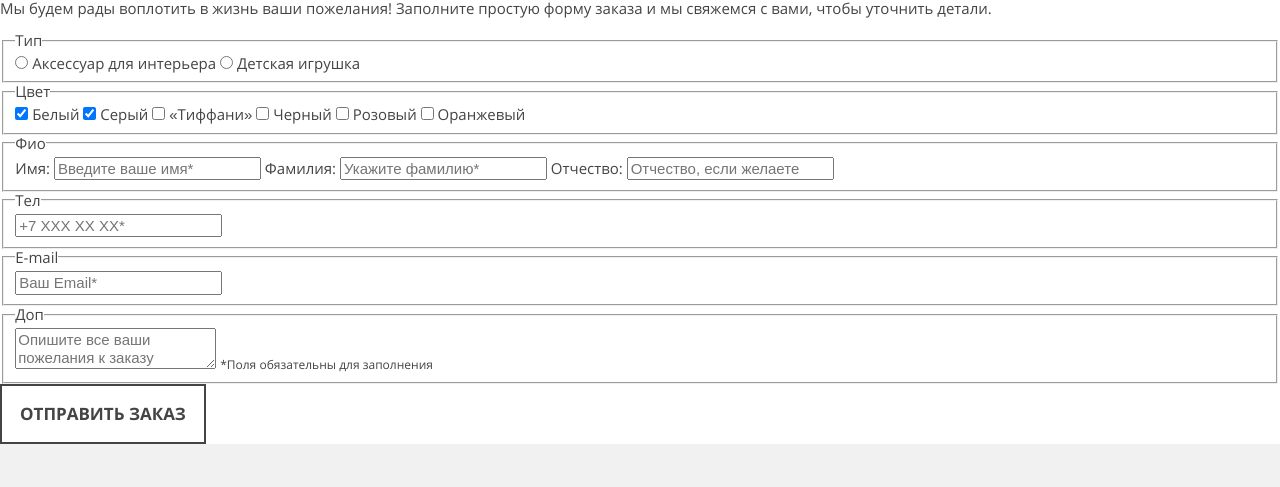
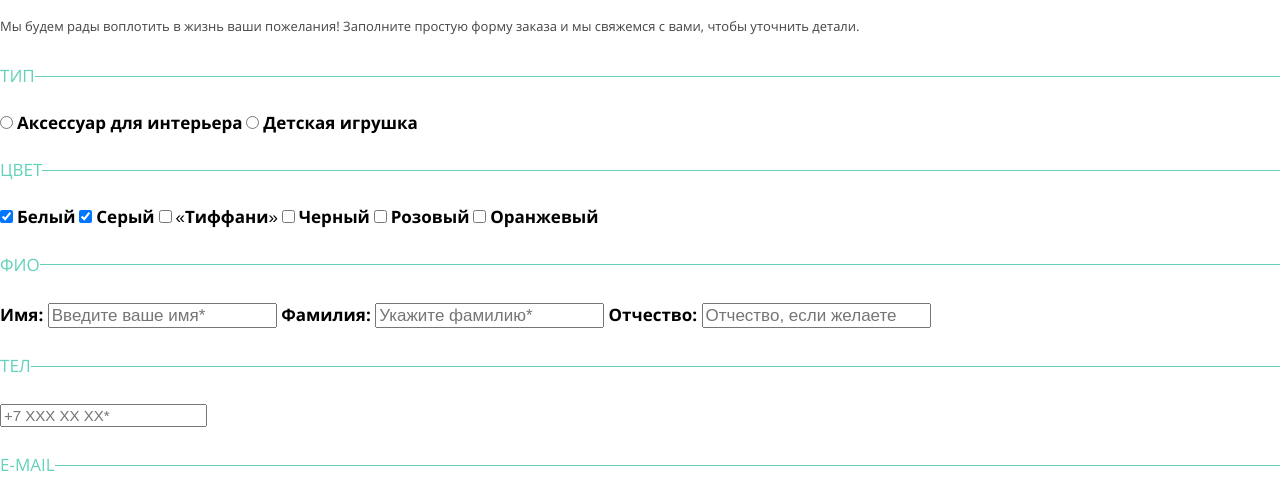
Before and after one commit to alchesnokov/196801-mishka, a website: page form.html in a window 1280 px wide. Shown: the part 124-611 px from the top of the page. Drawn offline with nearby package versions, Linux system fonts and the light colour scheme; files that its build step writes are made by us from their sources; files whose address does not match are found by name.

Commit message:
add styles for form

```diff
--- a/form.html
+++ b/form.html
@@ -91,7 +91,7 @@
       <fieldset class="order__wrapper">
         <legend class="order__title">Доп</legend>
         <textarea placeholder="Опишите все ваши пожелания к заказу" name="Комментарий"></textarea>
-        <small>*Поля обязательны для заполнения</small>
+        <small class="order__text order__text--small">*Поля обязательны для заполнения</small>
       </fieldset>
 
       <button class="btn-main">Отправить заказ</button>
--- a/less/blocks/catalog.less
+++ b/less/blocks/catalog.less
@@ -7,7 +7,6 @@
 .catalog__item {
   margin-top: 30px;
   border: 1px solid @color-border;
-  //padding-bottom: 30px;
 }
 
 .catalog__link {
--- a/less/blocks/copyright.less
+++ b/less/blocks/copyright.less
@@ -0,0 +1,3 @@
+.copyright {
+
+}
--- a/less/blocks/order.less
+++ b/less/blocks/order.less
@@ -0,0 +1,39 @@
+.order {
+  padding-top: 29px;
+  padding-bottom: 55px;
+}
+
+.order__text {
+  font-size: 13px;
+  line-height: 24px;
+  margin-top: 0;
+  margin-bottom: 30px;
+}
+
+.order__text--small {
+  font-size: 14px;
+  line-height: 16px;
+}
+
+.order__wrapper {
+  margin: 0;
+  padding: 30px 0;
+  border-top: 1px solid @color-main;
+  border-bottom: none;
+  border-left: none;
+  border-right: none;
+}
+
+.order__title {
+  font-size: 17px;
+  line-height: 16px;
+  color: @color-main;
+  text-transform: uppercase;
+}
+
+.order__label {
+  font-family: "OpenSansBold", sans-serif;
+  font-size: 17px;
+  line-height: 18px;
+  color: @color-black;
+}
--- a/less/blocks/slider.less
+++ b/less/blocks/slider.less
@@ -0,0 +1,3 @@
+.slider {
+
+}
--- a/less/blocks/social-list.less
+++ b/less/blocks/social-list.less
@@ -0,0 +1,11 @@
+.social-list__link--instagram {
+  background: url("../../img/icon-insta.svg") no-repeat center;
+}
+
+.social-list__link--facebook {
+  background: url("../../img/icon-fb.svg") no-repeat center;
+}
+
+.social-list__link--twitter {
+  background: url("../../img/icon-twitter.svg") no-repeat center;
+}
--- a/less/scaffolding.less
+++ b/less/scaffolding.less
@@ -18,12 +18,12 @@
 }
 
 .visually-hidden {
-  position: absolute !important;
-  clip: rect(1px 1px 1px 1px); /* IE6, IE7 */
-  clip: rect(1px, 1px, 1px, 1px);
-  padding:0 !important;
-  border:0 !important;
-  height: 1px !important;
-  width: 1px !important;
+  position: absolute;
   overflow: hidden;
+  clip: rect(0 0 0 0);
+  height: 1px;
+  width: 1px;
+  margin: -1px;
+  padding: 0;
+  border: 0;
 }
--- a/less/style.less
+++ b/less/style.less
@@ -5,7 +5,6 @@
 @import "blocks/nav-main";
 @import "blocks/menu-mobile";
 @import "blocks/categories";
-@import "blocks/main-page";
 @import "blocks/best-product";
 @import "blocks/btn-main";
 @import "blocks/about-us";
```
Also changed, not shown: less/blocks/main-page.less (deleted).
